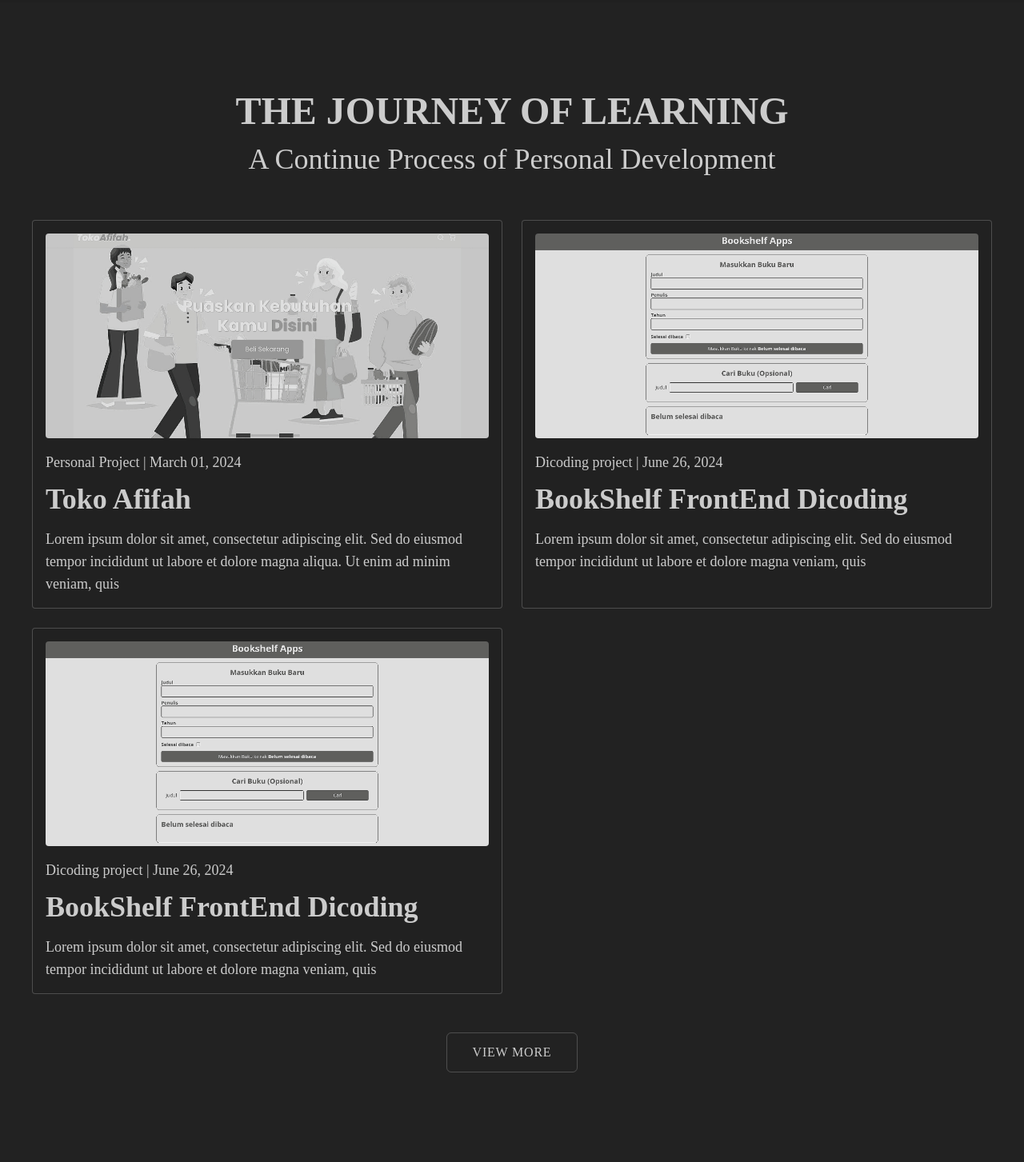
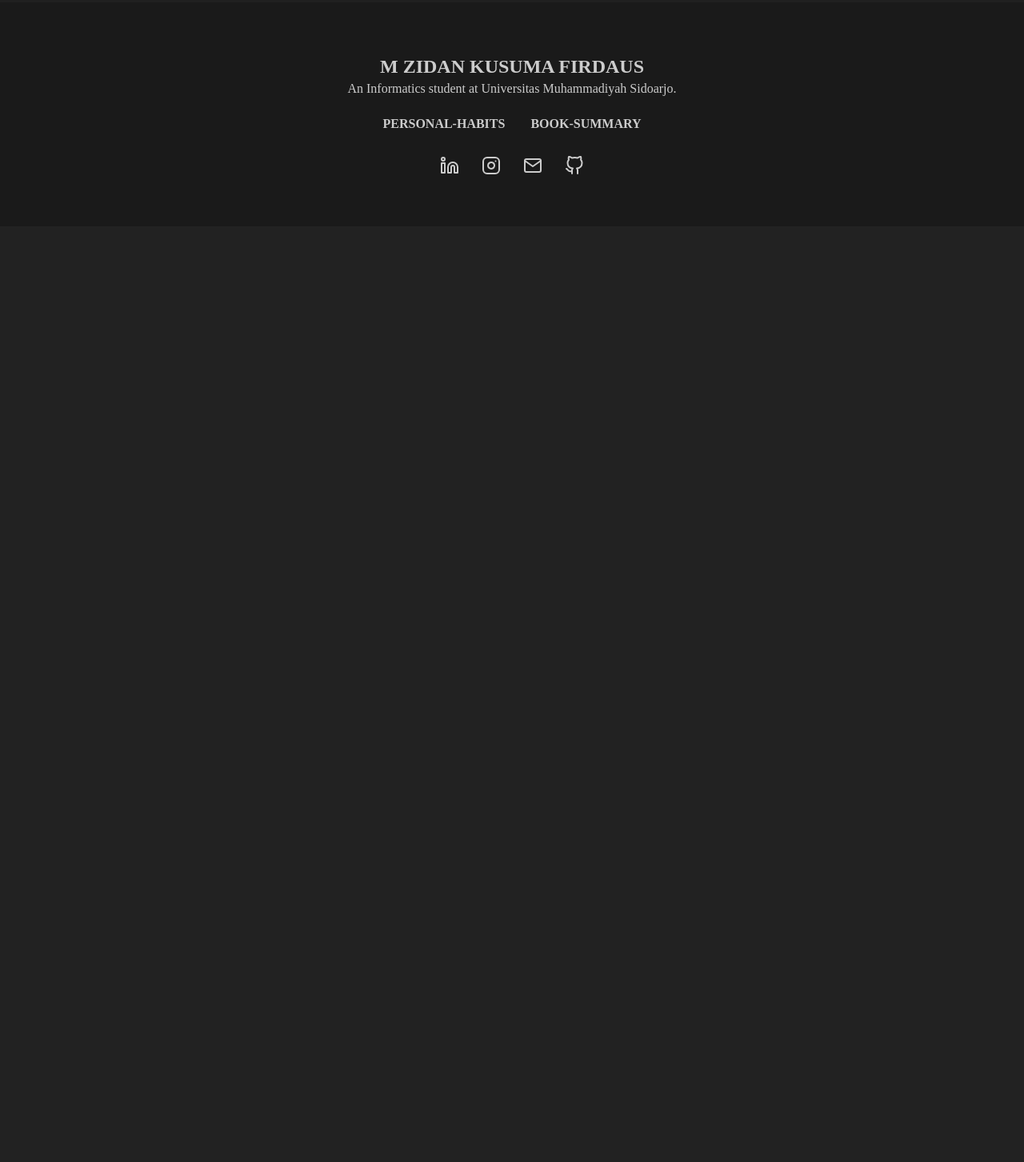
Before and after one commit to zidankusumafirdaus/Journey, a website: page public/learning.html in a window 1280 px wide. Shown: the part 2763-4216 px from the top of the page at 80% size. After the commit the page ends 3046 px from the top, so only its background shows below. Drawn offline with nearby package versions, Linux system fonts and the light colour scheme.

Commit message:
update journey

```diff
--- a/public/css/style.css
+++ b/public/css/style.css
@@ -34,7 +34,8 @@ body {
     transition: transform 0.3s ease;
 }
 .card2:hover{
-        transform: translateY(-5px);
+    transform: translateY(-5px);
+    border: 1px solid rgb(140, 96, 0)
 }
 .view-more-btn {
     transition: all 0.3s ease;
--- a/public/learning.html
+++ b/public/learning.html
@@ -99,91 +99,37 @@
            </div>
        </section>
 
-       <!-- Journey of Learning -->
-       <section class="px-10 pt-28 bg-[#222222]">
-        <div class="max-w-7xl mx-auto">
-          <header class="text-center mb-12">
-            <h1 class="md:text-5xl mb-4 font-bold">
-              THE JOURNEY OF LEARNING
-            </h1>
-            <h2 class="md:text-4xl mb-14">
-              A Continue Process of Personal Development
-            </h2>
-          </header>
+       <footer class="pt-16 bg-[#1A1A1A]">
+         <div class="flex flex-col items-center justify-center">
+             <div class="container mx-auto text-center">
+                 <h1 class="md:text-2xl font-bold">M ZIDAN KUSUMA FIRDAUS</h1>
+                 <p class="md:text-1xl mb-5">An Informatics student at Universitas Muhammadiyah Sidoarjo.</p>
 
-          <!-- Projects Grid -->
-          <div class="grid grid-cols-1 md:grid-cols-2 gap-6">
-            <!-- Project Card 1 -->
-            <div class="card2 p-4 rounded-sm">
-              <div class="mb-4 rounded-sm overflow-hidden">
-                <img
-                  src="./img/journey's page/toko-afifah.png"
-                  alt="Toko Afifah Project"
-                  class="w-full h-64 object-cover object-top"
-                />
-              </div>
-              <div class="text-lg md:text-1xl">
-                Personal Project | March 01, 2024
-              </div>
-              <h3 class="md:text-4xl mb-4 font-bold pt-3">Toko Afifah</h3>
-              <p class="text-lg md:text-1xl">
-                Lorem ipsum dolor sit amet, consectetur adipiscing
-                elit. Sed do eiusmod tempor incididunt ut labore et
-                dolore magna aliqua. Ut enim ad minim veniam, quis
-              </p>
-            </div>
+                 <div class="md:text-1xl font-bold flex justify-center space-x-8">
+                     <a href="#" class="font-bold hover:text-[#F0A500]">PERSONAL-HABITS</a>
+                     <a href="#" class="transition-colors font-bold hover:text-[#F0A500]">BOOK-SUMMARY</a>
+                 </div>
 
-            <!-- Project Card 2 -->
-            <div class="card2 p-4 rounded-sm">
-              <div class="mb-4 rounded-sm overflow-hidden">
-                <img
-                  src="./img/journey's page/bookself-fe-dicoding.png"
-                  alt="BookShelf Project"
-                  class="w-full h-64 object-cover object-top"
-                />
-              </div>
-              <div class="text-lg md:text-1xl">
-                Dicoding project | June 26, 2024
-              </div>
-              <h3 class="md:text-4xl mb-4 font-bold pt-3">BookShelf FrontEnd Dicoding</h3>
-              <p class="text-lg md:text-1xl">
-                Lorem ipsum dolor sit amet, consectetur adipiscing
-                elit. Sed do eiusmod tempor incididunt ut labore et
-                dolore magna veniam, quis
-              </p>
-            </div>
+                 <div class="flex justify-center pb-16 pt-7 gap-7">
+                   <a href="#" class="hover:text-[#F0A500] transition-colors">
+                     <i data-feather="linkedin" class="fab fa-instagram text-2xl"></i>
+                   </a>
+                   <a href="#" class="hover:text-[#F0A500] transition-colors">
+                     <i data-feather="instagram" class="fab fa-instagram text-2xl"></i>
+                   </a>
+                   <a href="#" class="hover:text-[#F0A500] transition-colors">
+                     <i data-feather="mail" class="fab fa-instagram text-2xl"></i>
+                   </a>
+                   <a href="#" class="hover:text-[#F0A500] transition-colors">
+                       <i data-feather="github" class="fab fa-instagram text-2xl"></i>
+                   </a>
+                 </div>
+             </div>
+         </div>
+       </footer>
+    </main>
 
-            <!-- Project Card 2 -->
-            <div class="card2 p-4 rounded-sm">
-              <div class="mb-4 rounded-sm overflow-hidden">
-                <img
-                  src="./img/journey's page/bookself-fe-dicoding.png"
-                  alt="BookShelf Project"
-                  class="w-full h-64 object-cover object-top"
-                />
-              </div>
-              <div class="text-lg md:text-1xl">
-                Dicoding project | June 26, 2024
-              </div>
-              <h3 class="md:text-4xl mb-4 font-bold pt-3">BookShelf FrontEnd Dicoding</h3>
-              <p class="text-lg md:text-1xl">
-                Lorem ipsum dolor sit amet, consectetur adipiscing
-                elit. Sed do eiusmod tempor incididunt ut labore et
-                dolore magna veniam, quis
-              </p>
-            </div>
-          </div>
-        </div>
-    </section>
-
-          <!-- View More Button -->
-          <div class="text-center pt-12 pb-28">
-            <button class="view-more-btn border border-[#ffffff33] px-8 py-3 rounded-md uppercase tracking-wider font-medium">
-              VIEW MORE
-            </button>
-          </div>
-        </div>
-       </section>
-    </main>
+    <script src="./js/script.js"></script>
+    <script> feather.replace(); </script>
   </body>
 </html>
```
Also changed, not shown: public/journey.html (+34 -35 lines), public/timeline.html (+10 -10 lines), public/img/journey's page/SerenityEdu.jpg (added), src/output.css.
